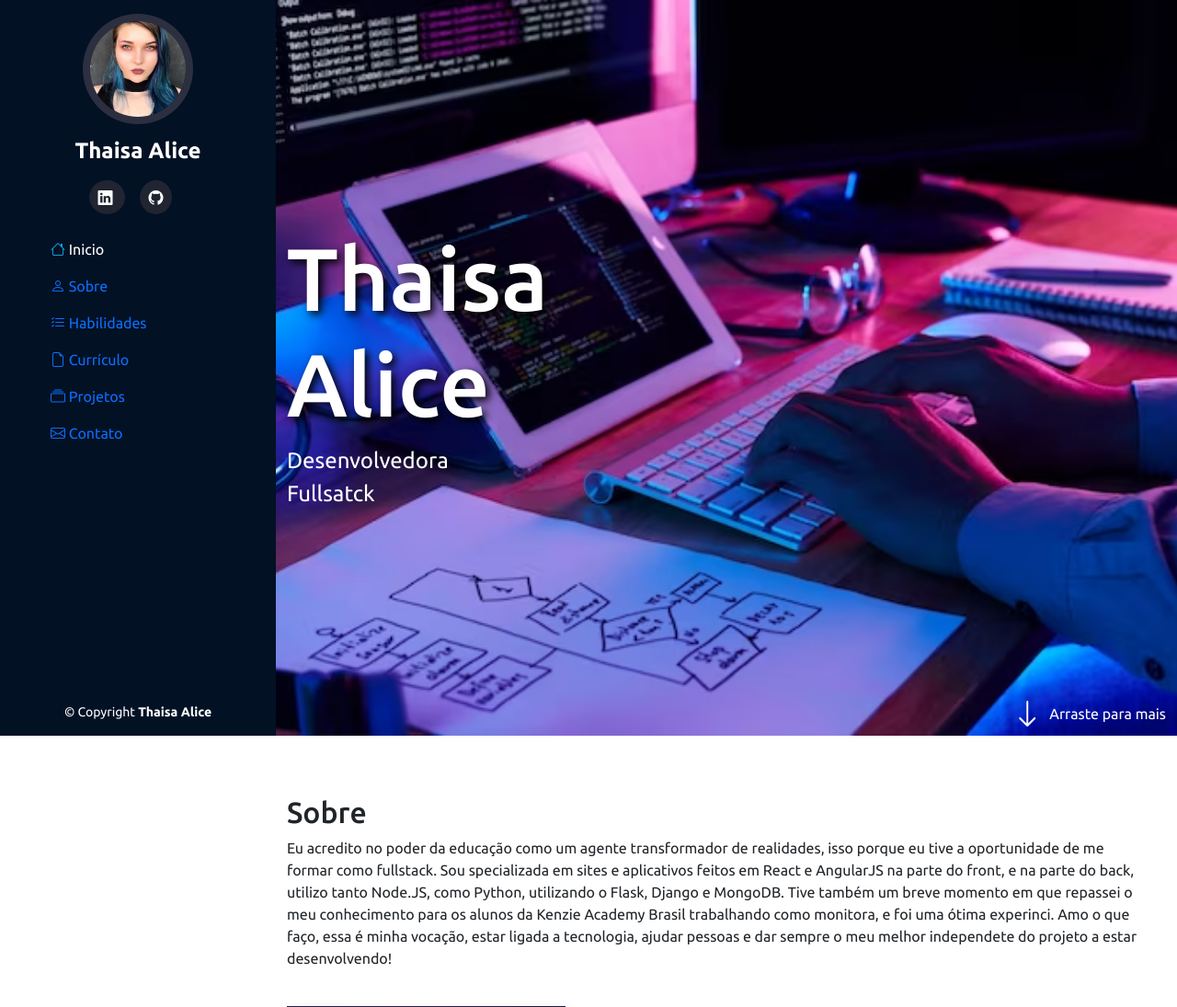
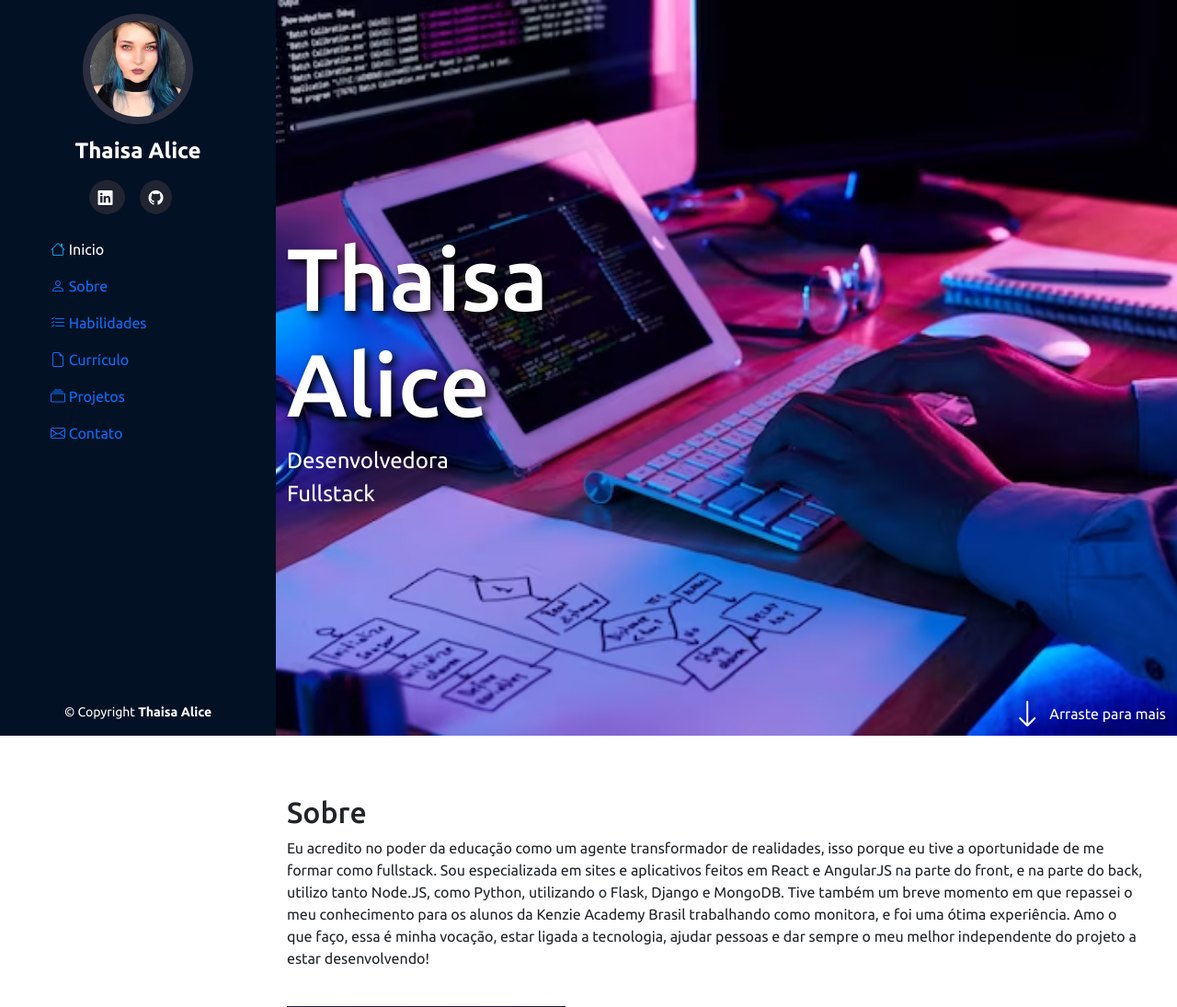
Before and after one commit to warmercolor/portfolio-flask, a Flask app: page / in a window 1280 px wide. Shown: the top 1095 px of the page at 92% size. Run offline with Flask 2, Linux system fonts and the light colour scheme; some libraries are stand-ins or nearby versions.

Commit message:
fix: subtitle

```diff
--- a/templates/index.html
+++ b/templates/index.html
@@ -67,7 +67,7 @@
         <section id='home' class='row m-0 p-0'>
             <div class='col-md-5 d-flex justify-content-center align-items-center flex-column'>
                 <h2 class='text-white text-shadow'>Thaisa Alice</h2>
-                <span id='subtitle' class='text-white'>Desenvolvedora Fullsatck</span>
+                <span id='subtitle' class='text-white'>Desenvolvedora Fullstack</span>
             </div>
 
             <div class='col-md-7 d-flex justify-content-end align-items-end'>
@@ -82,13 +82,7 @@
             <div class='row w-100'>
                 <div class='col-md-12' data-anime='down'>
                     <h2 class='pt-3'>Sobre</h2>
-                    <p>Eu acredito no poder da educação como um agente transformador de realidades, isso porque eu tive
-                        a oportunidade de me formar como fullstack. Sou specializada em sites e aplicativos feitos em
-                        React e AngularJS na parte do front, e na parte do back, utilizo tanto Node.JS, como Python,
-                        utilizando o Flask, Django e MongoDB. Tive também um breve momento em que repassei o meu
-                        conhecimento para os alunos da Kenzie Academy Brasil trabalhando como monitora, e foi uma ótima
-                        experinci. Amo o que faço, essa é minha vocação, estar ligada a tecnologia, ajudar pessoas e dar
-                        sempre o meu melhor independete do projeto a estar desenvolvendo!</p>
+                    <p>Eu acredito no poder da educação como um agente transformador de realidades, isso porque eu tive a oportunidade de me formar como fullstack. Sou especializada em sites e aplicativos feitos em React e AngularJS na parte do front, e na parte do back, utilizo tanto Node.JS, como Python, utilizando o Flask, Django e MongoDB. Tive também um breve momento em que repassei o meu conhecimento para os alunos da Kenzie Academy Brasil trabalhando como monitora, e foi uma ótima experiência. Amo o que faço, essa é minha vocação, estar ligada a tecnologia, ajudar pessoas e dar sempre o meu melhor independente do projeto a estar desenvolvendo!</p>
                 </div>
             </div>
 
@@ -278,7 +272,7 @@
 
                         <div class='cv-item' data-anime='up'>
                             <h4>Formação de desenvolvimento Fullstack</h4>
-                            <h5>2021 - 2023</h5>
+                            <h5>2022 - 2023</h5>
                             <p><em>Kenzie Academy Brasil</em></p>
                             <p>Curso com o foco em tecnologia, especificamente em desenvolvimento web com React no front
                                 e Python para o back, onde relizei uma carga horária de 1.000 horas</p>
```
